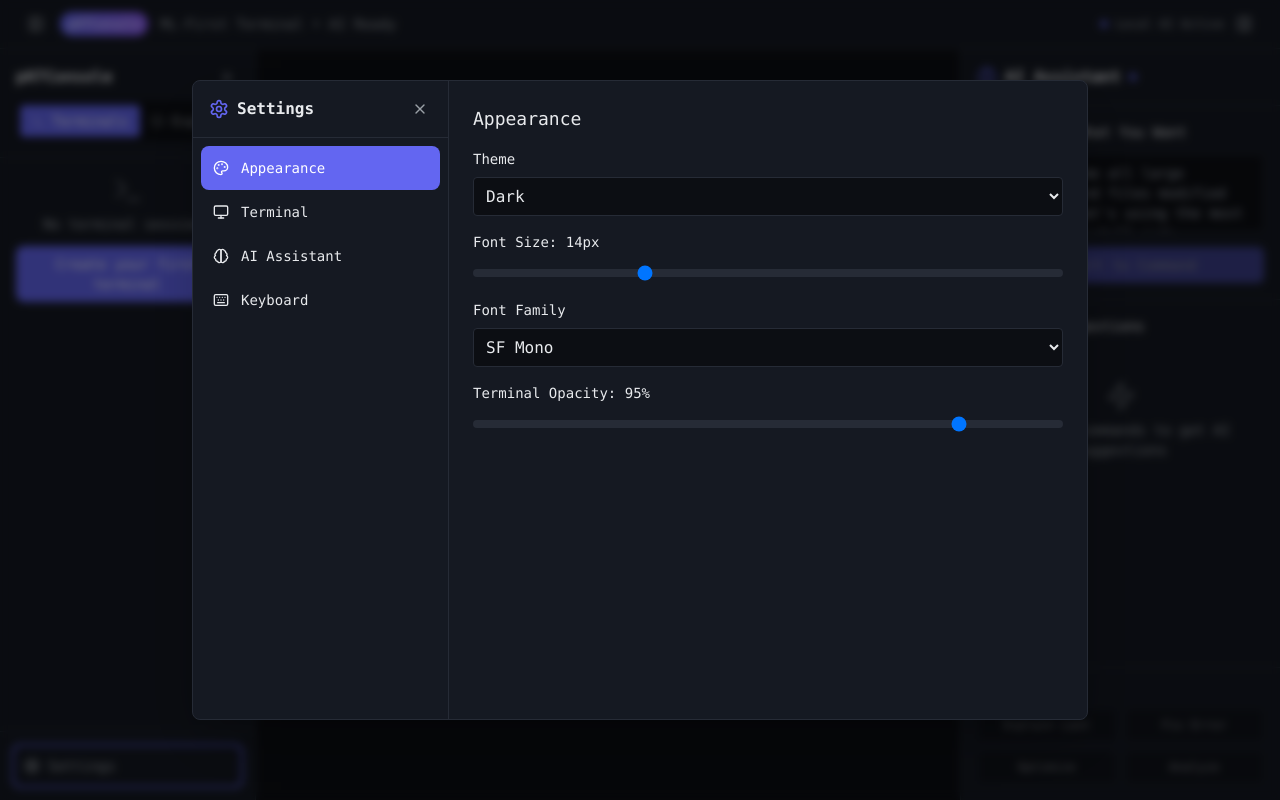
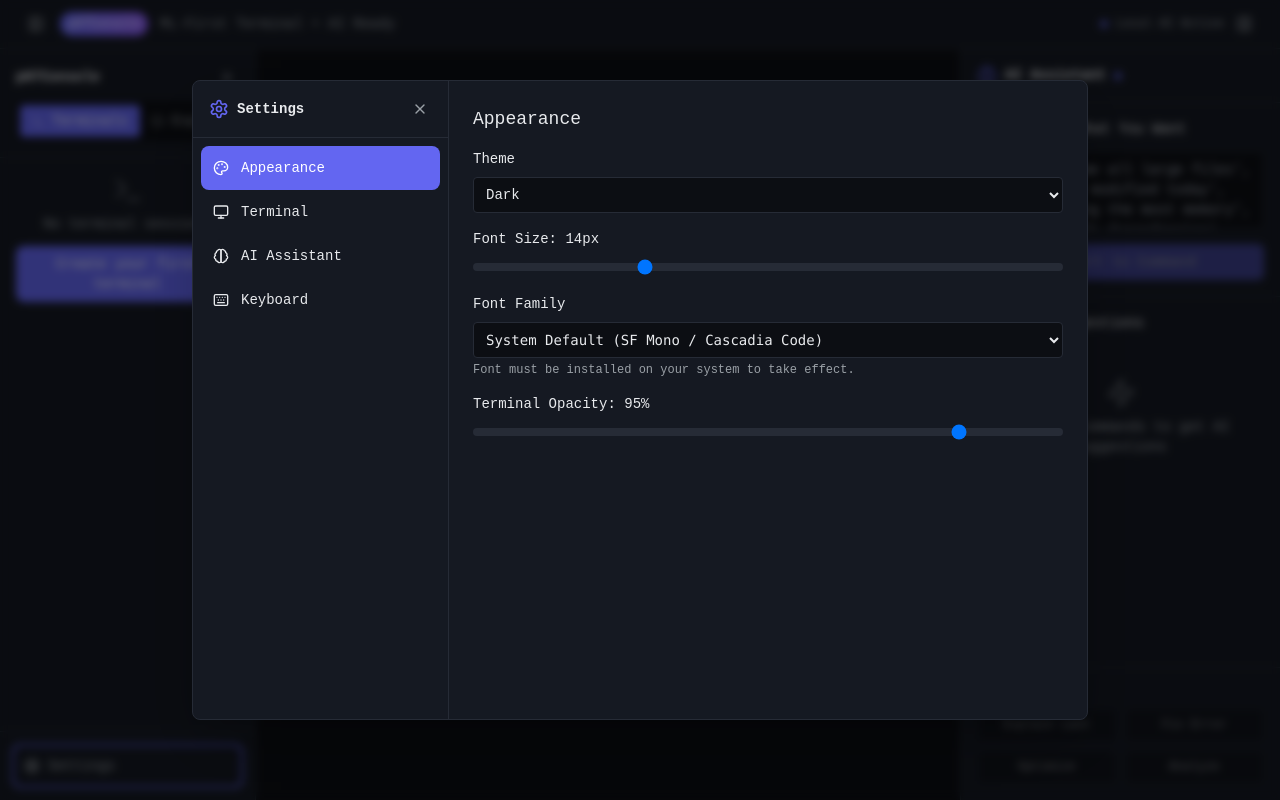
Before and after one commit to EfficientTools/pH7Console, a React (Vite) app: page / in a window 1280 px wide. Both pictures are taken after a click on the button "Settings". Built offline with nearby package versions, Linux system fonts and the light colour scheme.

Commit message:
chore: Implement settings store for user preferences and apply styles dynamically

```diff
--- a/src/App.tsx
+++ b/src/App.tsx
@@ -4,6 +4,7 @@ import { AIPanel } from './components/AIPanel';
 import { Sidebar } from './components/Sidebar';
 import { useTerminalStore } from './store/terminalStore';
 import { useAIStore } from './store/aiStore';
+import { useSettingsStore } from './store/settingsStore';
 import { PanelLeftOpen, PanelLeftClose, PanelRightOpen, PanelRightClose } from 'lucide-react';
 
 function App() {
@@ -13,6 +14,14 @@ function App() {
   const [aiPanelVisible, setAiPanelVisible] = useState(true);
   const { initializeDefaultSessions } = useTerminalStore();
   const { loadModel } = useAIStore();
+  const { appearance } = useSettingsStore();
+
+  // Apply terminal font and size as CSS custom properties so the whole UI respects user preference
+  useEffect(() => {
+    const root = document.documentElement;
+    root.style.setProperty('--terminal-font', `${appearance.fontFamily}, ui-monospace, monospace`);
+    root.style.setProperty('--terminal-font-size', `${appearance.fontSize}px`);
+  }, [appearance.fontFamily, appearance.fontSize]);
 
   useEffect(() => {
     const initializeApp = async () => {
--- a/src/components/Settings.tsx
+++ b/src/components/Settings.tsx
@@ -1,6 +1,7 @@
-import React, { useState, useRef } from 'react';
+import React, { useRef } from 'react';
 import { X, Settings as SettingsIcon, Monitor, Palette, Keyboard, Brain } from 'lucide-react';
 import { useClickOutside } from '../hooks/useClickOutside';
+import { useSettingsStore } from '../store/settingsStore';
 
 interface SettingsProps {
   isOpen: boolean;
@@ -8,39 +9,14 @@ interface SettingsProps {
 }
 
 export const Settings: React.FC<SettingsProps> = ({ isOpen, onClose }) => {
-  const [activeTab, setActiveTab] = useState('appearance');
+  const [activeTab, setActiveTab] = React.useState('appearance');
   const modalRef = useRef<HTMLDivElement>(null);
 
   // Close modal when clicking outside
   useClickOutside(modalRef, onClose, isOpen);
-  const [settings, setSettings] = useState({
-    appearance: {
-      theme: 'dark',
-      fontSize: 14,
-      fontFamily: 'SF Mono',
-      opacity: 0.95,
-    },
-    terminal: {
-      shell: 'zsh',
-      historyLimit: 1000,
-      clearOnExit: false,
-      saveHistory: true,
-    },
-    ai: {
-      modelSize: 'lightweight',
-      autoSuggestions: true,
-      explainOnHover: true,
-      smartCompletions: true,
-    },
-    keyboard: {
-      shortcuts: {
-        newTerminal: 'Cmd+T',
-        closeTerminal: 'Cmd+W',
-        toggleAI: 'Cmd+K',
-        clearTerminal: 'Cmd+L',
-      }
-    }
-  });
+
+  const { appearance, terminal, ai, keyboard, updateAppearance, updateTerminal, updateAI } = useSettingsStore();
+  const settings = { appearance, terminal, ai, keyboard };
 
   if (!isOpen) return null;
 
@@ -52,13 +28,9 @@ export const Settings: React.FC<SettingsProps> = ({ isOpen, onClose }) => {
   ];
 
   const updateSetting = (category: string, key: string, value: any) => {
-    setSettings(prev => ({
-      ...prev,
-      [category]: {
-        ...prev[category as keyof typeof prev],
-        [key]: value,
-      }
-    }));
+    if (category === 'appearance') updateAppearance(key as any, value);
+    else if (category === 'terminal') updateTerminal(key as any, value);
+    else if (category === 'ai') updateAI(key as any, value);
   };
 
   return (
@@ -149,14 +121,21 @@ export const Settings: React.FC<SettingsProps> = ({ isOpen, onClose }) => {
                     <select
                       value={settings.appearance.fontFamily}
                       onChange={(e) => updateSetting('appearance', 'fontFamily', e.target.value)}
-                      className="w-full p-2 bg-terminal-bg border border-terminal-border rounded focus:ring-2 focus:ring-ai-primary focus:border-transparent"
+                      className="w-full p-2 bg-terminal-bg border border-terminal-border rounded focus:ring-2 focus:ring-ai-primary focus:border-transparent font-mono"
                     >
+                      <option value="ui-monospace">System Default (SF Mono / Cascadia Code)</option>
                       <option value="SF Mono">SF Mono</option>
                       <option value="Monaco">Monaco</option>
+                      <option value="Menlo">Menlo</option>
                       <option value="Inconsolata">Inconsolata</option>
+                      <option value="JetBrains Mono">JetBrains Mono</option>
+                      <option value="Fira Code">Fira Code</option>
                       <option value="Roboto Mono">Roboto Mono</option>
                       <option value="Courier New">Courier New</option>
                     </select>
+                    <p className="text-xs text-terminal-muted mt-1">
+                      Font must be installed on your system to take effect.
+                    </p>
                   </div>
 
                   <div>
--- a/src/index.css
+++ b/src/index.css
@@ -4,7 +4,9 @@
 
 @layer base {
   body {
-    @apply bg-terminal-bg text-terminal-text font-mono;
+    @apply bg-terminal-bg text-terminal-text;
+    font-family: var(--terminal-font, ui-monospace, 'SF Mono', Monaco, Menlo, Consolas, monospace);
+    font-size: var(--terminal-font-size, 14px);
   }
 }
 
@@ -14,7 +16,9 @@
   }
 
   .terminal-input {
-    @apply bg-transparent border-none outline-none text-terminal-text font-mono;
+    @apply bg-transparent border-none outline-none text-terminal-text;
+    font-family: var(--terminal-font, ui-monospace, 'SF Mono', Monaco, Menlo, Consolas, monospace);
+    font-size: var(--terminal-font-size, 14px);
   }
 
   .ai-suggestion {
@@ -22,7 +26,8 @@
   }
 
   .command-output {
-    @apply text-terminal-muted font-mono text-sm leading-relaxed;
+    @apply text-terminal-muted text-sm leading-relaxed;
+    font-family: var(--terminal-font, ui-monospace, 'SF Mono', Monaco, Menlo, Consolas, monospace);
   }
 
   .ai-badge {
--- /dev/null
+++ b/src/store/settingsStore.ts
@@ -0,0 +1,95 @@
+import { create } from 'zustand';
+import { persist } from 'zustand/middleware';
+
+export interface AppearanceSettings {
+  theme: 'dark' | 'light' | 'auto';
+  fontSize: number;
+  fontFamily: string;
+  opacity: number;
+}
+
+export interface TerminalSettings {
+  shell: string;
+  historyLimit: number;
+  clearOnExit: boolean;
+  saveHistory: boolean;
+}
+
+export interface AISettings {
+  modelSize: 'lightweight' | 'balanced' | 'capable';
+  autoSuggestions: boolean;
+  explainOnHover: boolean;
+  smartCompletions: boolean;
+}
+
+export interface KeyboardSettings {
+  shortcuts: {
+    newTerminal: string;
+    closeTerminal: string;
+    toggleAI: string;
+    clearTerminal: string;
+  };
+}
+
+interface SettingsState {
+  appearance: AppearanceSettings;
+  terminal: TerminalSettings;
+  ai: AISettings;
+  keyboard: KeyboardSettings;
+
+  updateAppearance: (key: keyof AppearanceSettings, value: AppearanceSettings[keyof AppearanceSettings]) => void;
+  updateTerminal: (key: keyof TerminalSettings, value: TerminalSettings[keyof TerminalSettings]) => void;
+  updateAI: (key: keyof AISettings, value: AISettings[keyof AISettings]) => void;
+}
+
+export const useSettingsStore = create<SettingsState>()(
+  persist(
+    (set: (fn: (state: SettingsState) => Partial<SettingsState>) => void) => ({
+      appearance: {
+        theme: 'dark' as const,
+        fontSize: 14,
+        // ui-monospace → SF Mono on macOS, Cascadia Code on Windows, system monospace elsewhere
+        fontFamily: 'ui-monospace',
+        opacity: 0.95,
+      },
+      terminal: {
+        shell: 'zsh',
+        historyLimit: 1000,
+        clearOnExit: false,
+        saveHistory: true,
+      },
+      ai: {
+        modelSize: 'lightweight' as const,
+        autoSuggestions: true,
+        explainOnHover: true,
+        smartCompletions: true,
+      },
+      keyboard: {
+        shortcuts: {
+          newTerminal: 'Cmd+T',
+          closeTerminal: 'Cmd+W',
+          toggleAI: 'Cmd+K',
+          clearTerminal: 'Cmd+L',
+        },
+      },
+
+      updateAppearance: (key: keyof AppearanceSettings, value: AppearanceSettings[keyof AppearanceSettings]) =>
+        set((state: SettingsState) => ({
+          appearance: { ...state.appearance, [key]: value },
+        })),
+
+      updateTerminal: (key: keyof TerminalSettings, value: TerminalSettings[keyof TerminalSettings]) =>
+        set((state: SettingsState) => ({
+          terminal: { ...state.terminal, [key]: value },
+        })),
+
+      updateAI: (key: keyof AISettings, value: AISettings[keyof AISettings]) =>
+        set((state: SettingsState) => ({
+          ai: { ...state.ai, [key]: value },
+        })),
+    }),
+    {
+      name: 'ph7console-settings',
+    }
+  )
+);
```
